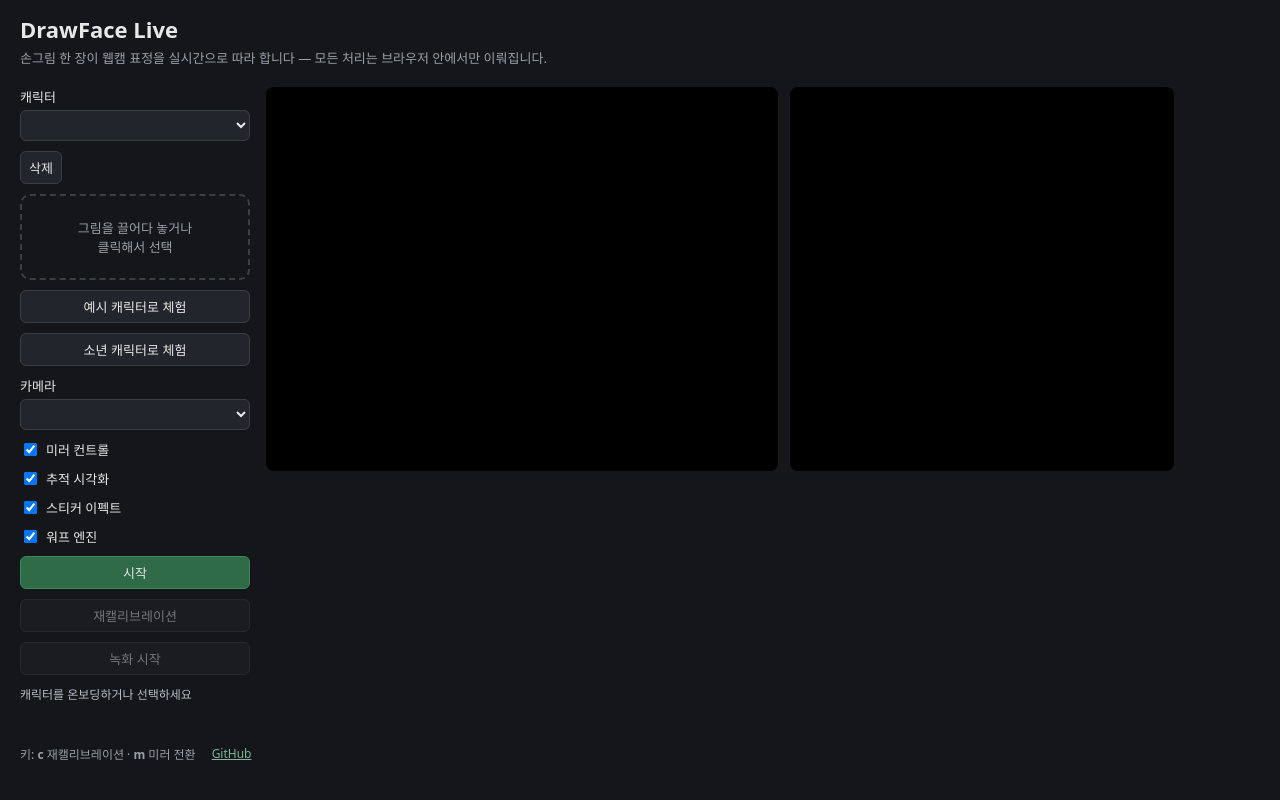
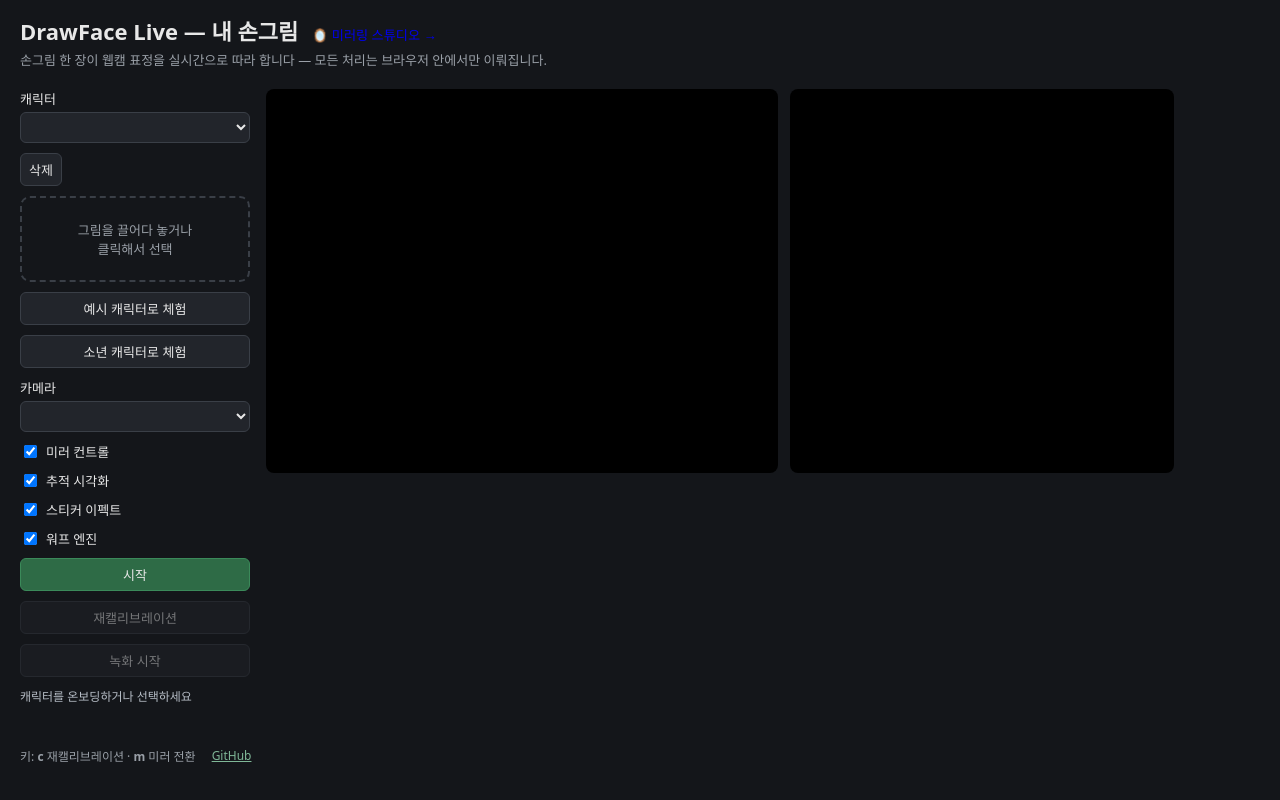
Before and after one commit to ingon1026/drawface-live, a plain HTML site: page docs/draw.html in a window 1280 px wide. Drawn offline with Linux system fonts and the light colour scheme.

Commit message:
docs+ui: README 재구성 — 메인=미러링 스튜디오 현실 반영, 깔끔 정리
첫머리를 '손그림 전용'에서 현재 모습(석고상·소년 즉시 시연 + 손그림 + 로컬 트랙)으로 교체,
낡은 '트랙 허브' 서술과 boy.html 링크 제거. 입구 3종 표, 새 파이프라인 다이어그램(홍채
시선 포함), 시선·분석 패널 설명 추가. 하단 실측·ARAP·데스크톱 섹션은 내용 보존, 순서만
실측비교→ARAP→데스크톱으로 재배치. draw.html 은 제목 구체화 + 스튜디오로 돌아가는 링크.

```diff
--- a/docs/draw.html
+++ b/docs/draw.html
@@ -3,12 +3,12 @@
 <head>
 <meta charset="utf-8">
 <meta name="viewport" content="width=device-width, initial-scale=1">
-<title>DrawFace Live</title>
+<title>DrawFace Live — 내 손그림</title>
 <link rel="stylesheet" href="style.css">
 </head>
 <body>
 <header>
-  <h1>DrawFace Live</h1>
+  <h1>DrawFace Live — 내 손그림 <a href="./" style="font-size:.6em;font-weight:400;text-decoration:none;margin-left:8px">🪞 미러링 스튜디오 →</a></h1>
   <p>손그림 한 장이 웹캠 표정을 실시간으로 따라 합니다 — 모든 처리는 브라우저 안에서만 이뤄집니다.</p>
 </header>
 
```
Also changed, not shown: README.md.
